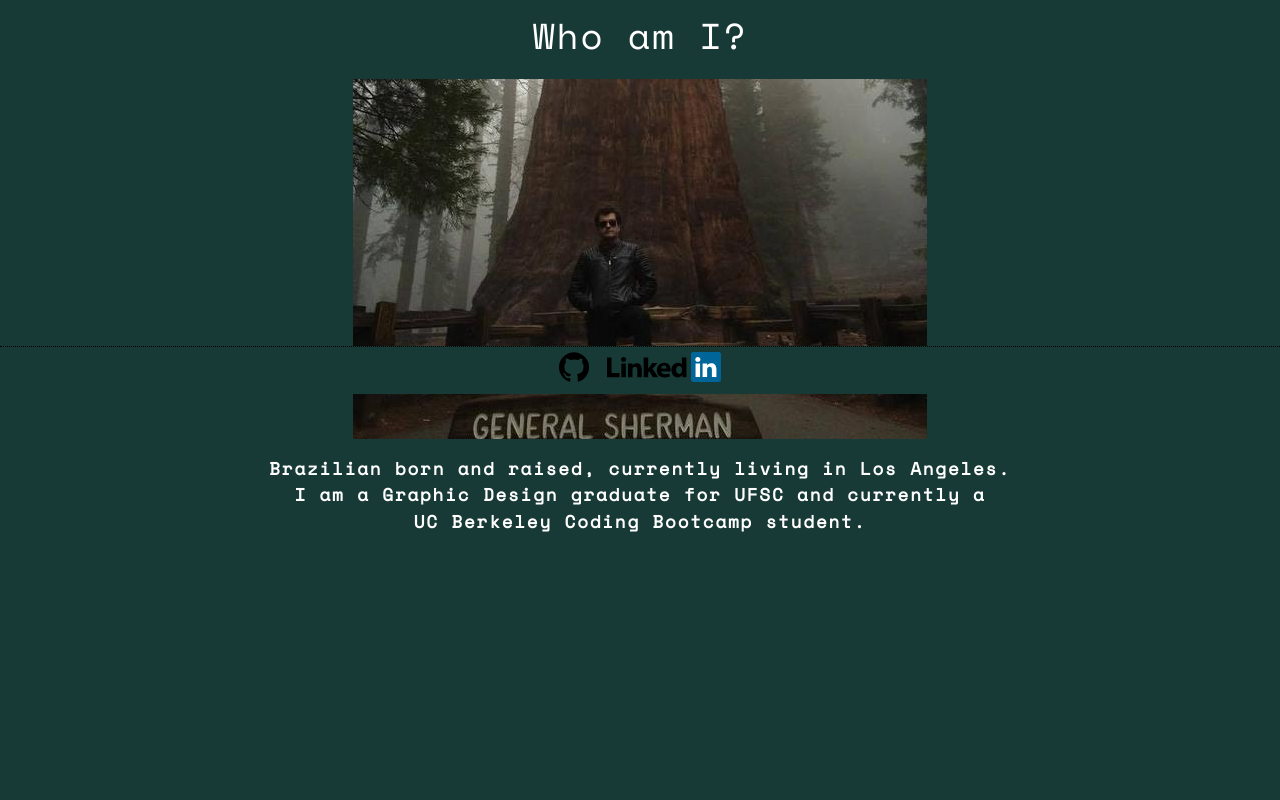
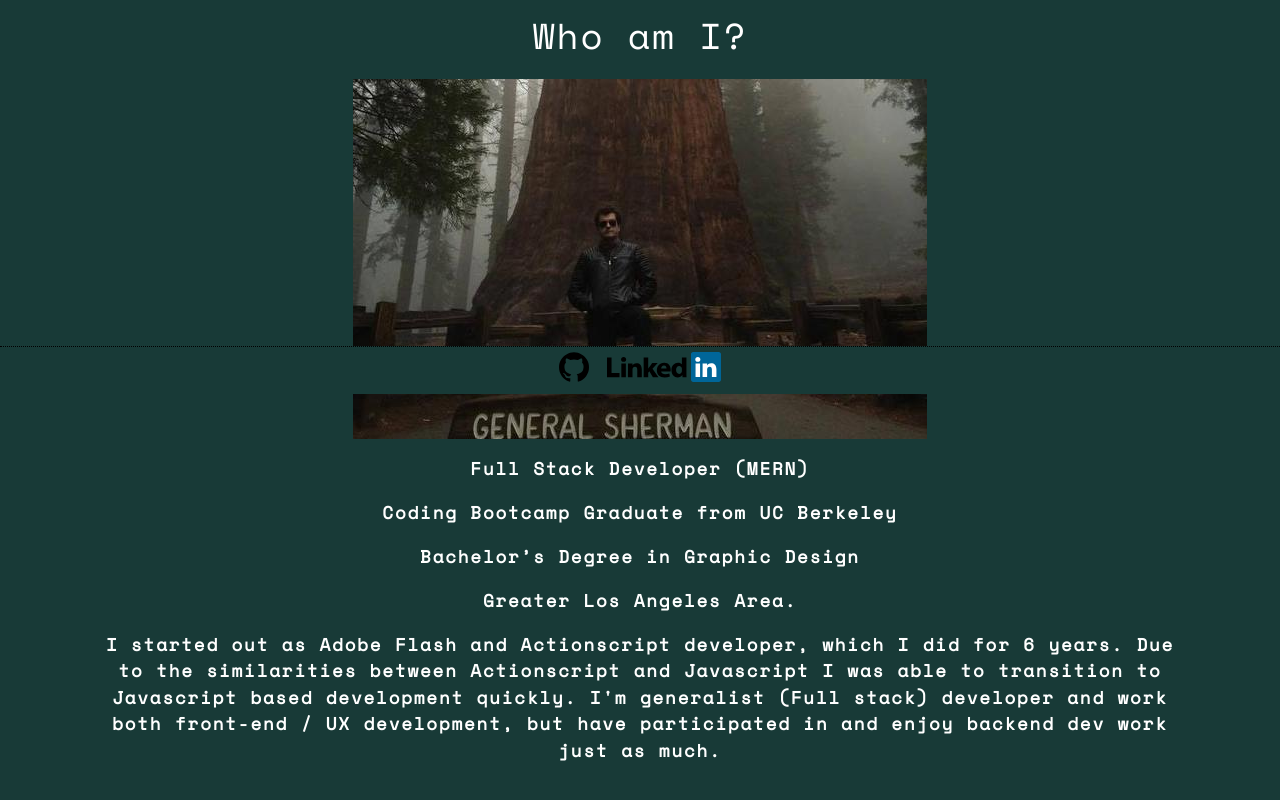
Before and after one commit to marcobjj/react-portfolio, a React (Create React App) app: page / in a window 1280 px wide. Shown: the part 406-1206 px from the top of the page. Before the commit the page ends 1048 px from the top, so only its background shows below. Built offline with nearby package versions, Linux system fonts and the light colour scheme; a web font is replaced by a local one.

Commit message:
changes to about and resume sections

```diff
--- a/src/components/about/index.js
+++ b/src/components/about/index.js
@@ -8,7 +8,14 @@ function About() {
     <h1 id="about">Who am I?</h1>
 
      <img src={require(`../../assets/images/self.jpg`).default} className="my-2" width="574" height="360" alt="cover" />
-  <p> Brazilian born and raised, currently living in Los Angeles. <br></br>I am a Graphic Design graduate for UFSC and currently a <br></br> UC Berkeley Coding Bootcamp student.</p>
+  <p>Full Stack Developer (MERN)</p>
+
+  <p>Coding Bootcamp Graduate from UC Berkeley</p>
+  <p>Bachelor’s Degree in Graphic Design</p>
+  <p>Greater Los Angeles Area.</p>
+
+
+  <p>I started out as Adobe Flash and Actionscript developer, which I did for 6 years. Due to the similarities between Actionscript and Javascript I was able to transition to Javascript based development quickly. I'm generalist (Full stack) developer and work both front-end / UX development, but have participated in and enjoy backend dev work just as much. </p>
    </div>
   </section>
 
```
Also changed, not shown: 2 other files (tests, documents, lock files or other folders).
